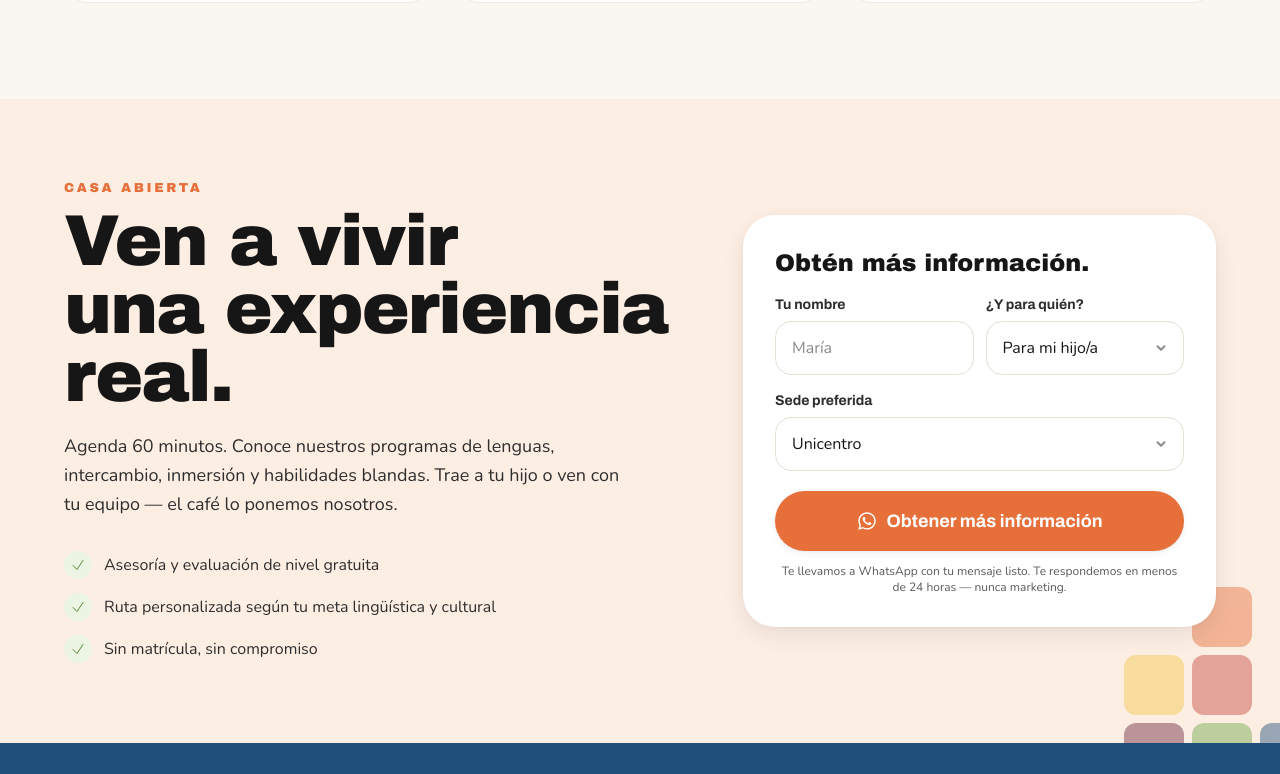
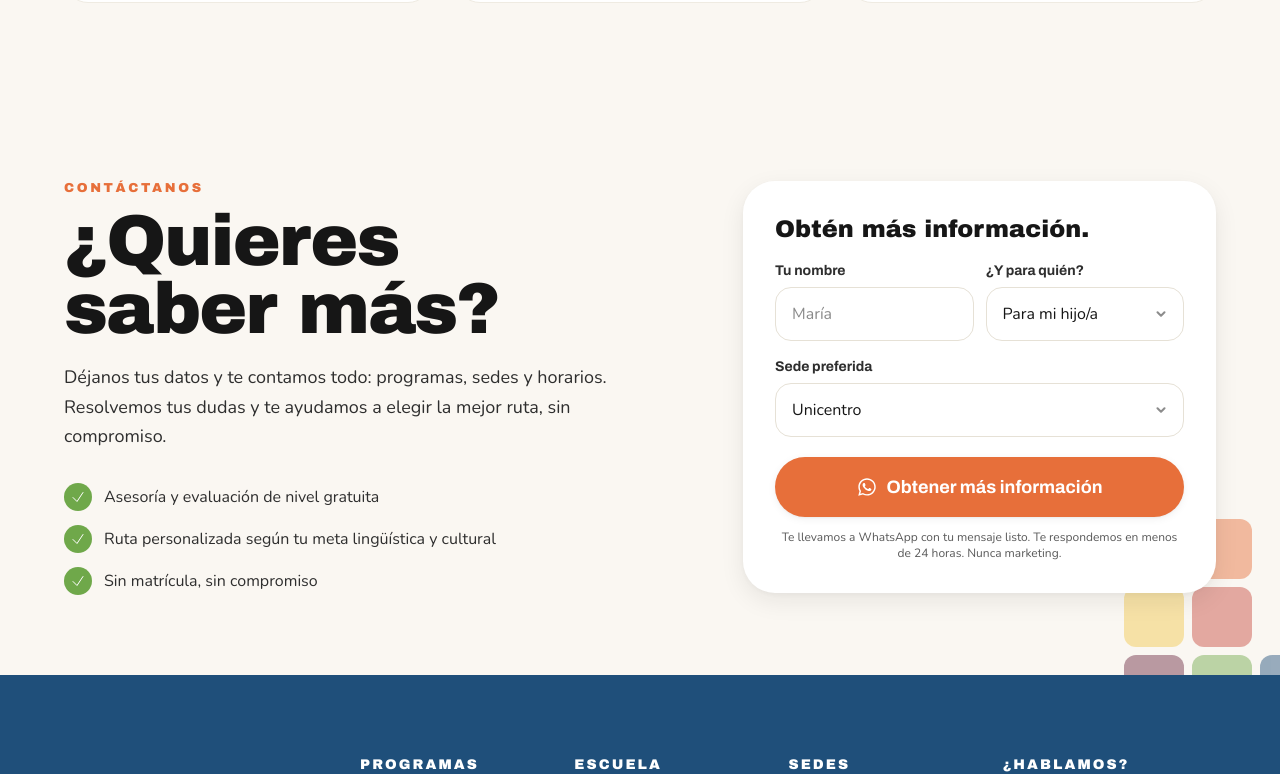
Before and after one commit to 0cciditt/educate-next, a Next.js app: page / in a window 1280 px wide. Shown: the part 6554-7328 px from the top of the page. Built offline with nearby package versions, Linux system fonts and the light colour scheme.

Commit message:
Update landing components for clarity and consistency: revised text in ContactCTA, ContactForm, Methodology, PrinciplesMobile, Programs, and Testimonials sections to enhance messaging and improve user understanding.

```diff
--- a/components/landing/contact-cta.tsx
+++ b/components/landing/contact-cta.tsx
@@ -23,7 +23,7 @@ export function ContactCTA() {
   return (
     <section
       id="contacto"
-      className="relative overflow-hidden bg-orange-soft py-16 sm:py-20"
+      className="relative overflow-hidden bg-bg-warm py-16 sm:py-20"
     >
       <div
         aria-hidden
@@ -41,23 +41,23 @@ export function ContactCTA() {
         <div className="grid gap-10 lg:gap-16 lg:grid-cols-[1.3fr_1fr] items-center">
           <div className="reveal-up">
             <div className="font-display text-[13px] tracking-[0.2em] text-orange uppercase">
-              Casa abierta
+              Contáctanos
             </div>
             <h2 className="font-display text-[32px] sm:text-5xl lg:text-6xl xl:text-7xl leading-[1.02] sm:leading-[0.95] tracking-tight mt-2 text-ink text-balance">
-              Ven a vivir{" "}
-              <br className="hidden sm:block" />
-              una experiencia real.
+              ¿Quieres saber más?
             </h2>
             <p className="text-lg leading-relaxed text-ink-2 mt-5 max-w-[560px]">
-              Agenda 60 minutos. Conoce nuestros programas de lenguas,
-              intercambio, inmersión y habilidades blandas. Trae a tu hijo o
-              ven con tu equipo — el café lo ponemos nosotros.
+              Déjanos tus datos y te contamos todo: programas, sedes y horarios.{" "}
+              <br className="sm:hidden" />
+              <br className="sm:hidden" />
+              Resolvemos tus dudas y te ayudamos a elegir la mejor ruta, sin
+              compromiso.
             </p>
 
             <ul className="flex flex-col gap-3.5 mt-8">
               {benefits.map((b) => (
                 <li key={b} className="flex items-center gap-3">
-                  <span className="grid place-items-center w-7 h-7 rounded-full bg-green-soft text-green-deep shrink-0">
+                  <span className="grid place-items-center w-7 h-7 rounded-full bg-green text-white shrink-0">
                     <CheckIcon className="w-4 h-4" />
                   </span>
                   <span className="text-base text-ink-2">{b}</span>
--- a/components/landing/contact-form.tsx
+++ b/components/landing/contact-form.tsx
@@ -105,7 +105,7 @@ export function ContactForm() {
         href={href}
         target="_blank"
         rel="noopener noreferrer"
-        className="inline-flex items-center justify-center gap-2.5 font-heading font-bold text-lg text-white bg-orange shadow-brand-sm rounded-pill px-8 py-4 mt-1 no-underline cursor-pointer transition-[transform,box-shadow,background-color] duration-200 ease-out hover:bg-orange-deep hover:-translate-y-px hover:shadow-brand-md"
+        className="inline-flex items-center justify-center gap-2.5 font-heading font-bold text-[15px] sm:text-lg text-white bg-orange shadow-brand-sm rounded-pill px-5 sm:px-8 py-3.5 sm:py-4 mt-1 no-underline cursor-pointer transition-[transform,box-shadow,background-color] duration-200 ease-out hover:bg-orange-deep hover:-translate-y-px hover:shadow-brand-md"
       >
         <WhatsAppIcon className="w-5 h-5" />
         Obtener más información
@@ -113,7 +113,7 @@ export function ContactForm() {
 
       <p className="text-xs text-ink-3 text-center -mt-1">
         Te llevamos a WhatsApp con tu mensaje listo. Te respondemos en menos de
-        24 horas — nunca marketing.
+        24 horas. Nunca marketing.
       </p>
     </form>
   );
--- a/components/landing/methodology.tsx
+++ b/components/landing/methodology.tsx
@@ -45,7 +45,7 @@ const pillars: {
   {
     n: "03",
     title: "Liderazgo integral.",
-    desc: "Habilidades blandas y compromiso colectivo-social. No solo formamos hablantes — formamos líderes.",
+    desc: "Habilidades blandas y compromiso con la comunidad. Aquí no solo formamos hablantes, también líderes.",
     icon: <TrendUpIcon className="w-8 h-8 text-white" />,
     photo:
       "linear-gradient(145deg, var(--color-navy) 0%, var(--color-navy-deep) 100%)",
--- a/components/landing/principles-mobile.tsx
+++ b/components/landing/principles-mobile.tsx
@@ -52,7 +52,7 @@ const principles: {
   {
     n: "03",
     title: "Liderazgo integral.",
-    desc: "Habilidades blandas y compromiso colectivo-social. No solo formamos hablantes — formamos líderes.",
+    desc: "Habilidades blandas y compromiso con la comunidad. Aquí no solo formamos hablantes, también líderes.",
     icon: <TrendUpIcon className="w-8 h-8 text-white" />,
     photo:
       "linear-gradient(145deg, var(--color-navy) 0%, var(--color-navy-deep) 100%)",
@@ -86,7 +86,7 @@ export function PrinciplesMobile() {
           lo vivimos primero.
         </h2>
         <p className="text-[15px] leading-relaxed text-ink-2 mt-4">
-          Cuatro principios reúnen el espíritu de Educate — educación para la
+          Cuatro principios reúnen el espíritu de Educate: educación para la
           vida, ciudadanos del mundo, liderazgo integral y comunidad.
         </p>
 
--- a/components/landing/programs.tsx
+++ b/components/landing/programs.tsx
@@ -22,7 +22,7 @@ const programs: {
 }[] = [
   {
     title: "Formación en lenguas",
-    desc: "Programas de lengua extranjera y segunda lengua. El idioma se descubre con su cultura — no solo se memoriza.",
+    desc: "Programas de lengua extranjera y segunda lengua. El idioma se descubre con su cultura, no solo se memoriza.",
     audience: "Niños, jóvenes y adultos",
     meta: ["Inmersión cultural"],
     icon: <BookOpenIcon className="w-8 h-8 text-white" />,
--- a/components/landing/testimonials.tsx
+++ b/components/landing/testimonials.tsx
@@ -27,7 +27,7 @@ const items: {
   },
   {
     quote:
-      "Pasé el CAE al primer intento. Lo que más me sirvió no fue el examen — fue aprender a defender una idea en otro idioma.",
+      "Pasé el CAE al primer intento. Lo que más me sirvió no fue el examen, sino aprender a defender una idea en otro idioma.",
     name: "Valentina O.",
     role: "Adulta · Palmira · C1",
     avatarBg: "bg-burgundy",
```
